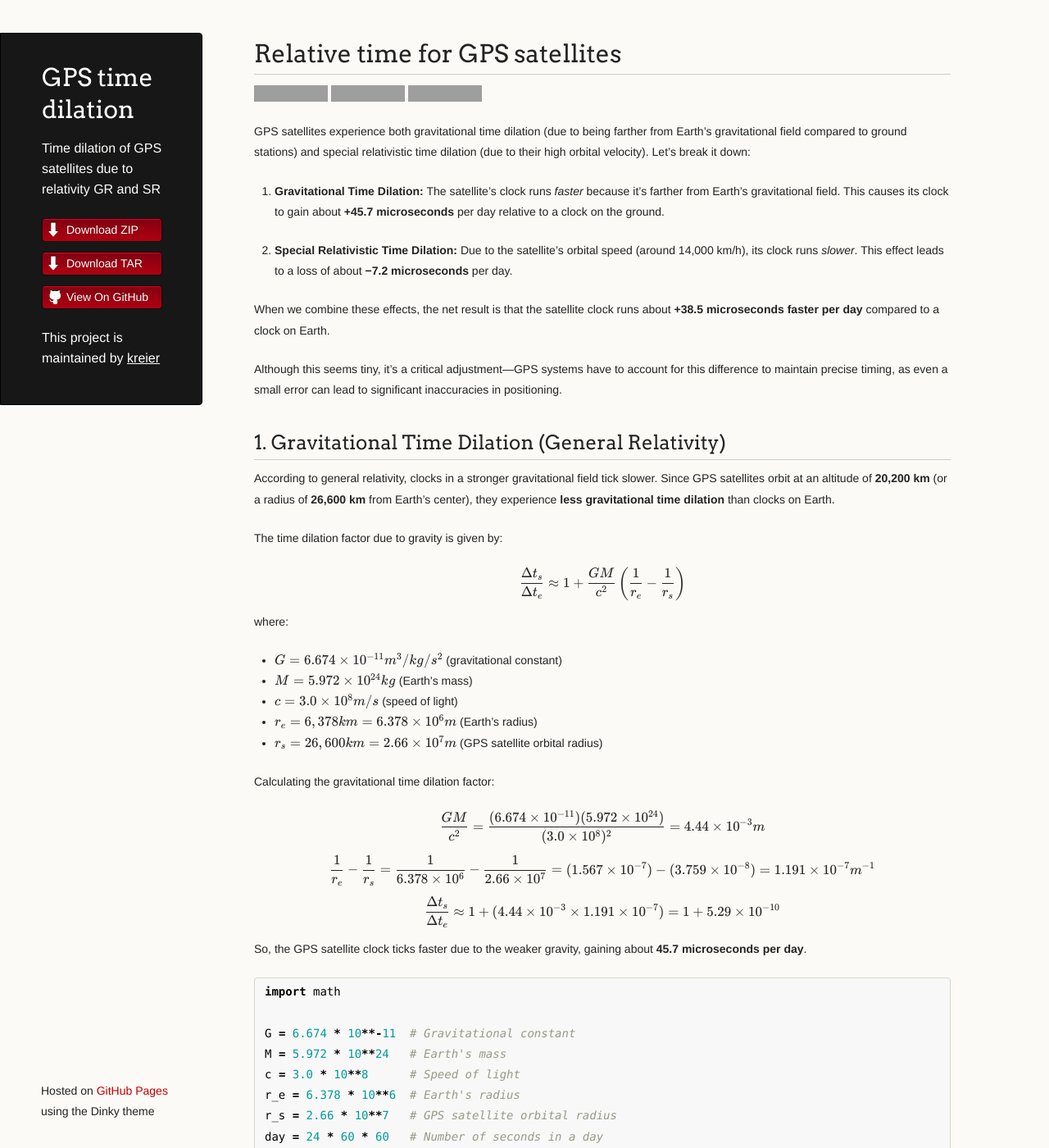
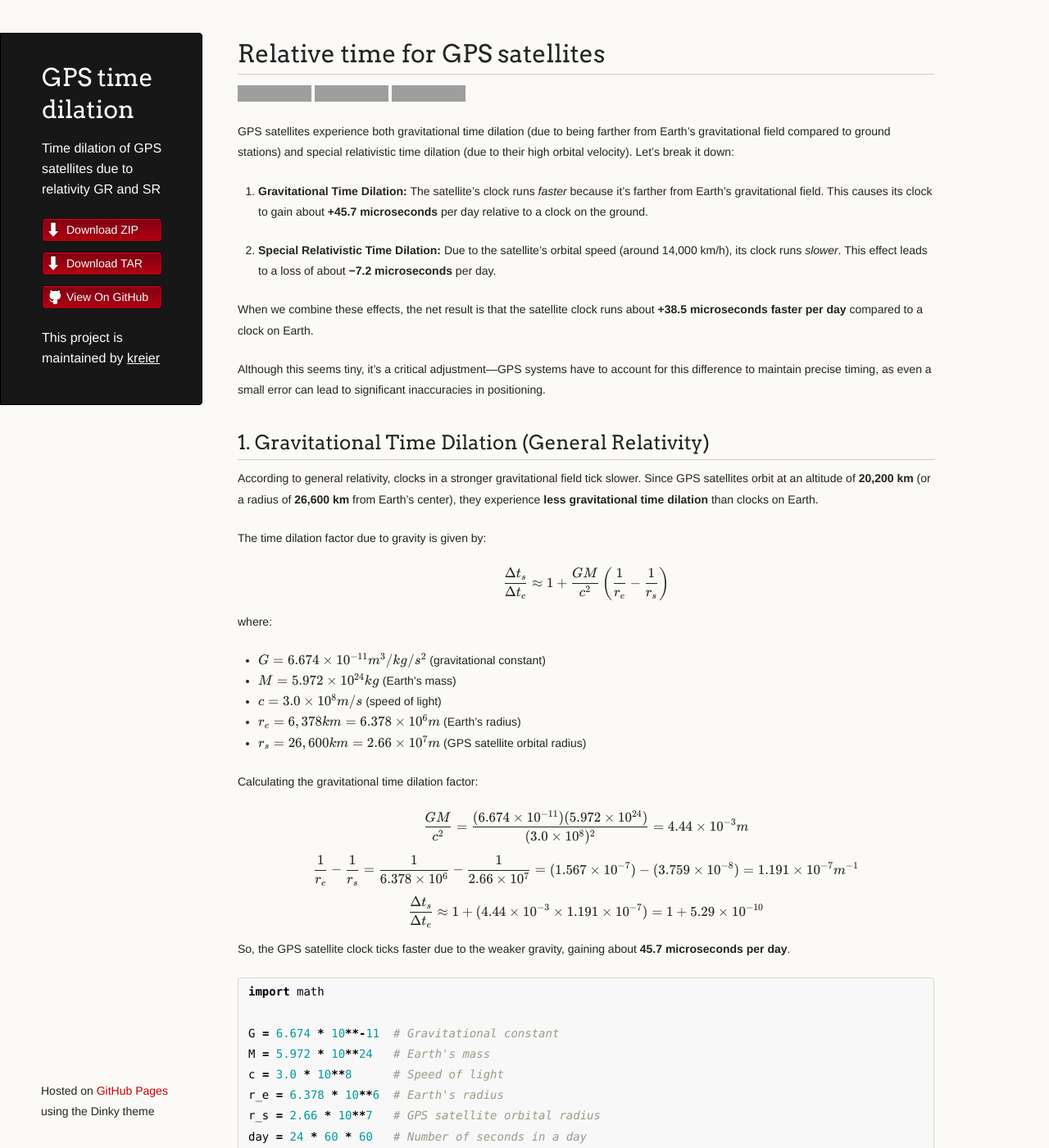
Before and after one commit to kreier/gps-relativity, a Jekyll site: the page built from README.md, in a window 1280 px wide and 1400 px high. Shown: the whole window at 82% size. Built offline with Jekyll 4.4.1, drawn with Linux system fonts in a browser that asks for light colours; our own code applies the rules of GitHub Pages for plain Markdown files; grey boxes are pictures that could not be loaded.

Commit message:
shift left 20px in wrapper

```diff
--- a/_sass/jekyll-theme-dinky.scss
+++ b/_sass/jekyll-theme-dinky.scss
@@ -209,7 +209,7 @@
 
 /* Wrapper */
 .wrapper {
-  width:1160px;
+  width:1140px;
 }
 
 
```
